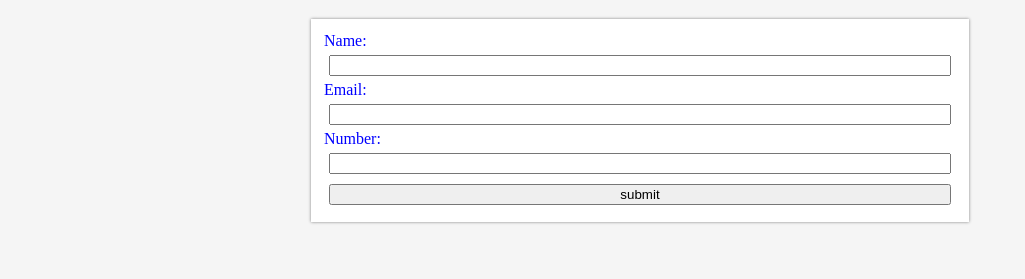
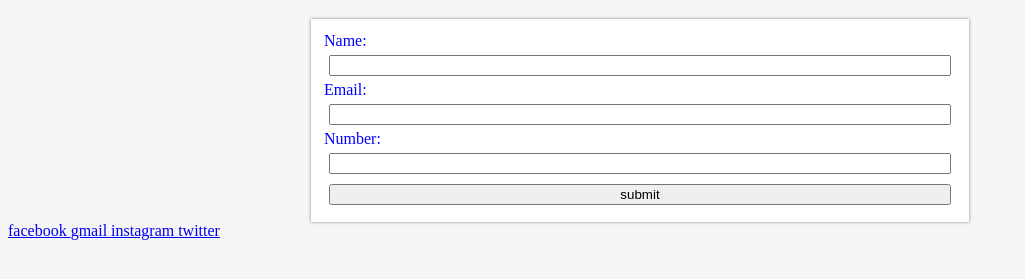
Before and after one commit to Vikash861/learn-git, a plain HTML site: page index.html in a window 1280 px wide. Shown: the part 61-340 px from the top of the page, without its empty margins (0-1025 px from the left). Drawn offline with Linux system fonts and the light colour scheme.

Commit message:
links section added

```diff
--- a/index.html
+++ b/index.html
@@ -17,7 +17,18 @@
         Number:<input type="number" name="" id="" required>
         <input type="submit" value="submit">
     </form>
-
+    <!-- link section  -->
+    <section class="links">
+        <a href="#">
+            facebook
+        </a><a href="#">
+            gmail
+        </a><a href="#">
+            instagram
+        </a><a href="#">
+            twitter
+        </a>
+    </section>
 </body>
 
 </html>
```
